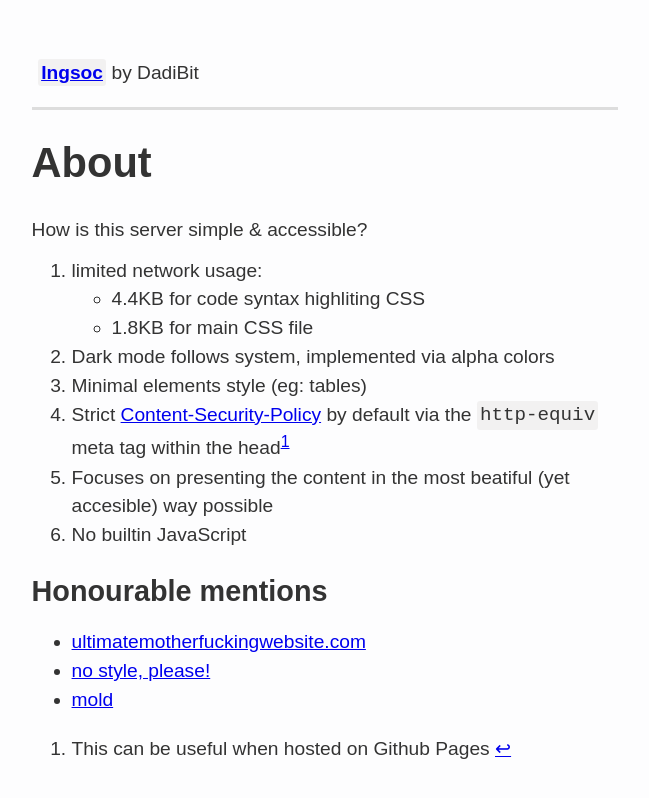
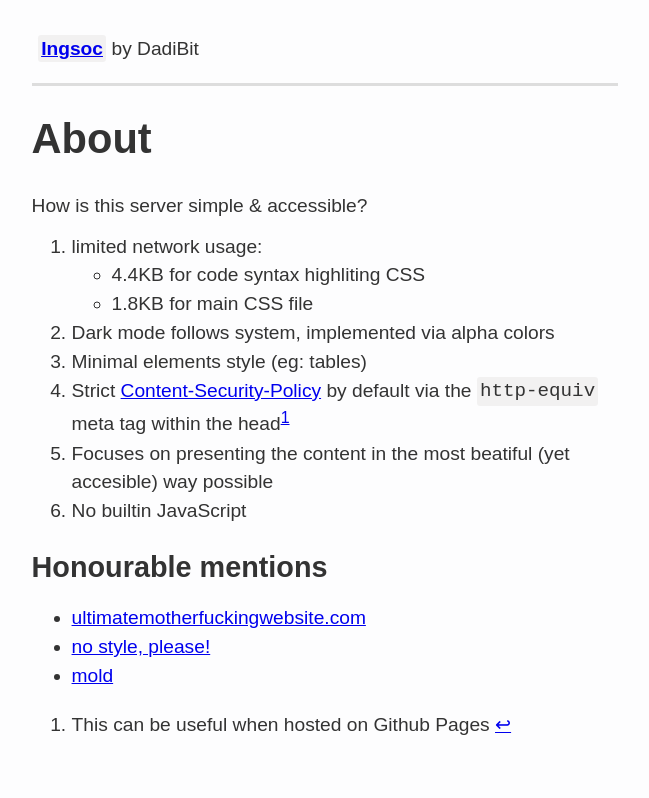
Before and after one commit to DadiBit/blog.dadib.it, a Jekyll site: the page built from about.md, in a window 1280 px wide. Shown: the top 798 px of the page, without its empty margins (315-964 px from the left). Built offline with Jekyll 4.4.1, drawn with Linux system fonts in a browser that asks for light colours.

Commit message:
fix: reduce body vertical padding, keep header far

```diff
--- a/assets/css/main.css
+++ b/assets/css/main.css
@@ -6,7 +6,7 @@ body {
     max-width: 600px;
     max-width: 55ch;
     margin: 0 auto;
-    padding: 2.5rem 1.75rem;
+    padding: 1rem 1.75rem;
 }
 nav {
     padding: 1.2rem .4rem;
@@ -15,7 +15,7 @@ nav {
 header {
     outline: 2px solid #ddd;
     outline-offset: 1rem;
-    margin-bottom: 3rem;
+    margin: 3rem 0;
 }
 h1, h2, h3, h4, h5, h6 {
     line-height: 1.2;
```
